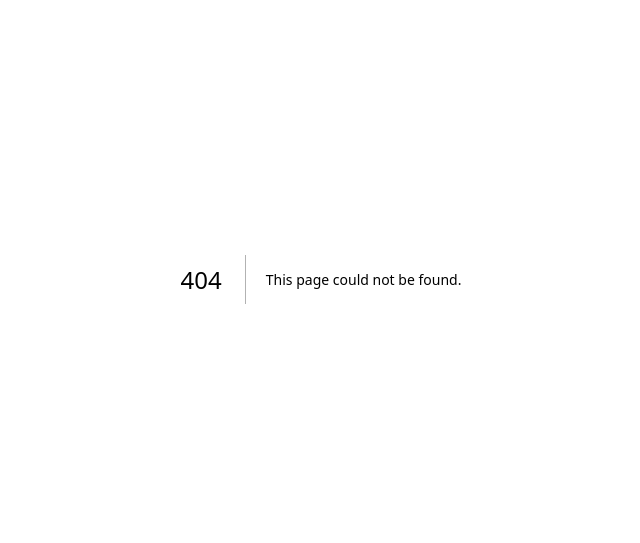
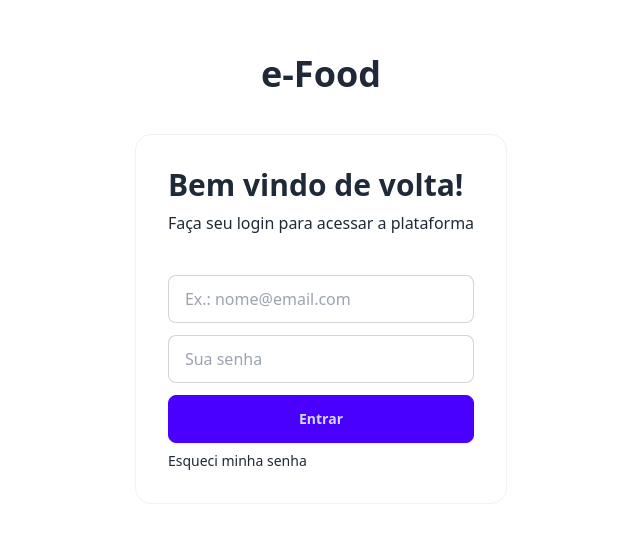
Before and after one commit to tiagosouzac/e-food, a Next.js app in the folder web/: page /auth/login in a window 1280 px wide. Before the commit this address had no page. Shown: the part 121-664 px from the top of the page, without its empty margins (319-959 px from the left). Built offline with nearby package versions, Linux system fonts and the light colour scheme.

Commit message:
feat(web): `login` page and `icon` component

```diff
--- /dev/null
+++ b/web/app/auth/login/page.tsx
@@ -0,0 +1,36 @@
+export default function Page() {
+  return (
+    <div className="container py-12 grid justify-items-center content-center gap-10 lg:min-h-screen">
+      <h1 className="text-4xl font-bold">
+        <a href="/">e-Food</a>
+      </h1>
+
+      <div className="card card-bordered card-body">
+        <strong className="text-3xl font-bold">Bem vindo de volta!</strong>
+        <p>Faça seu login para acessar a plataforma</p>
+
+        <form className="mt-8 grid gap-3">
+          <input
+            className="input input-bordered"
+            type="email"
+            name="email"
+            placeholder="Ex.: nome@email.com"
+          />
+
+          <input
+            className="input input-bordered"
+            type="password"
+            name="password"
+            placeholder="Sua senha"
+          />
+
+          <button className="btn btn-primary">Entrar</button>
+        </form>
+
+        <a className="text-sm link link-hover" href="/">
+          Esqueci minha senha
+        </a>
+      </div>
+    </div>
+  )
+}
--- /dev/null
+++ b/web/components/Icon.tsx
@@ -0,0 +1,16 @@
+type Icons = ""
+
+interface Props {
+  id: Icons
+  width: number
+  height: number
+  className?: string
+}
+
+export function Icon({ id, width, height, className }: Props) {
+  return (
+    <svg className={className} width={width} height={height}>
+      <use href={`/icons.svg#${id}`} />
+    </svg>
+  )
+}
--- a/web/tailwind.config.js
+++ b/web/tailwind.config.js
@@ -2,6 +2,10 @@
 module.exports = {
   content: ["./app/**/*.{ts,tsx}", "./components/**/*.{ts,tsx}"],
   theme: {
+    container: {
+      center: true,
+      padding: "0.75rem",
+    },
     extend: {},
   },
   plugins: [require("daisyui")],
```
Also changed, not shown: web/public/icons.svg (added).
